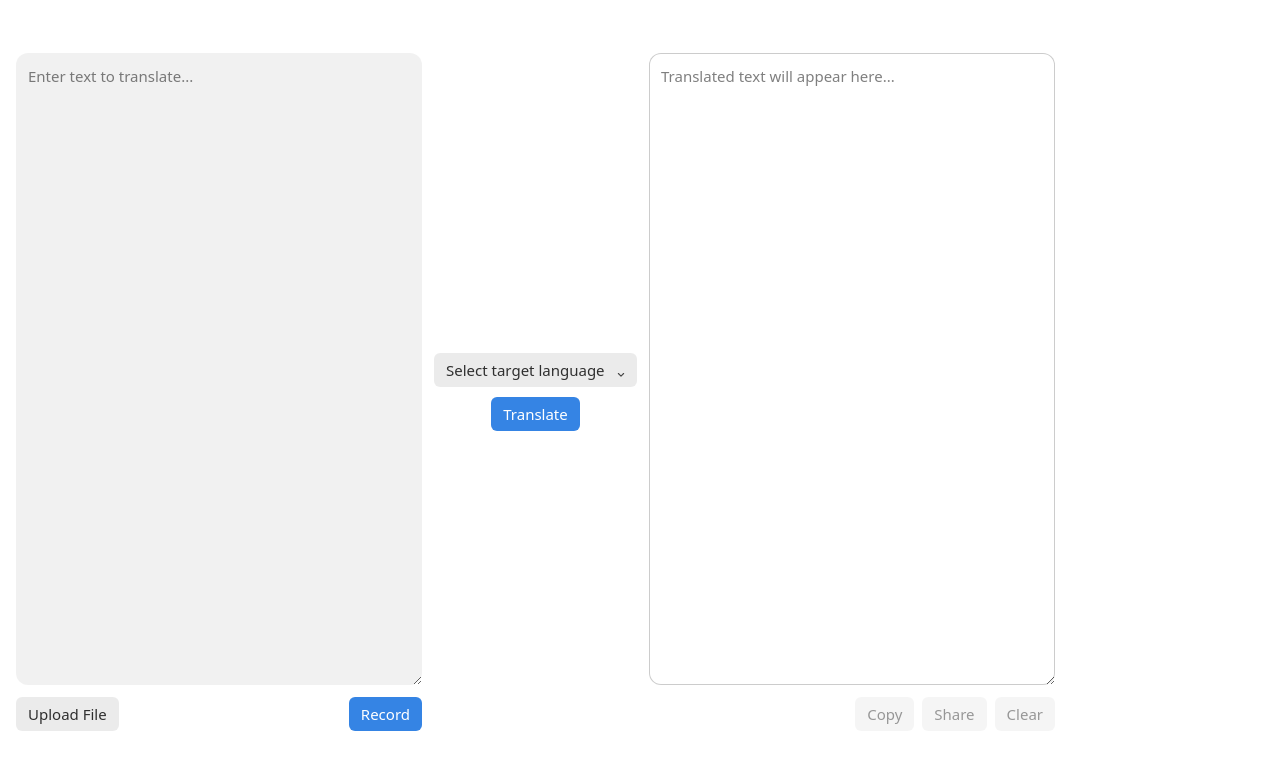
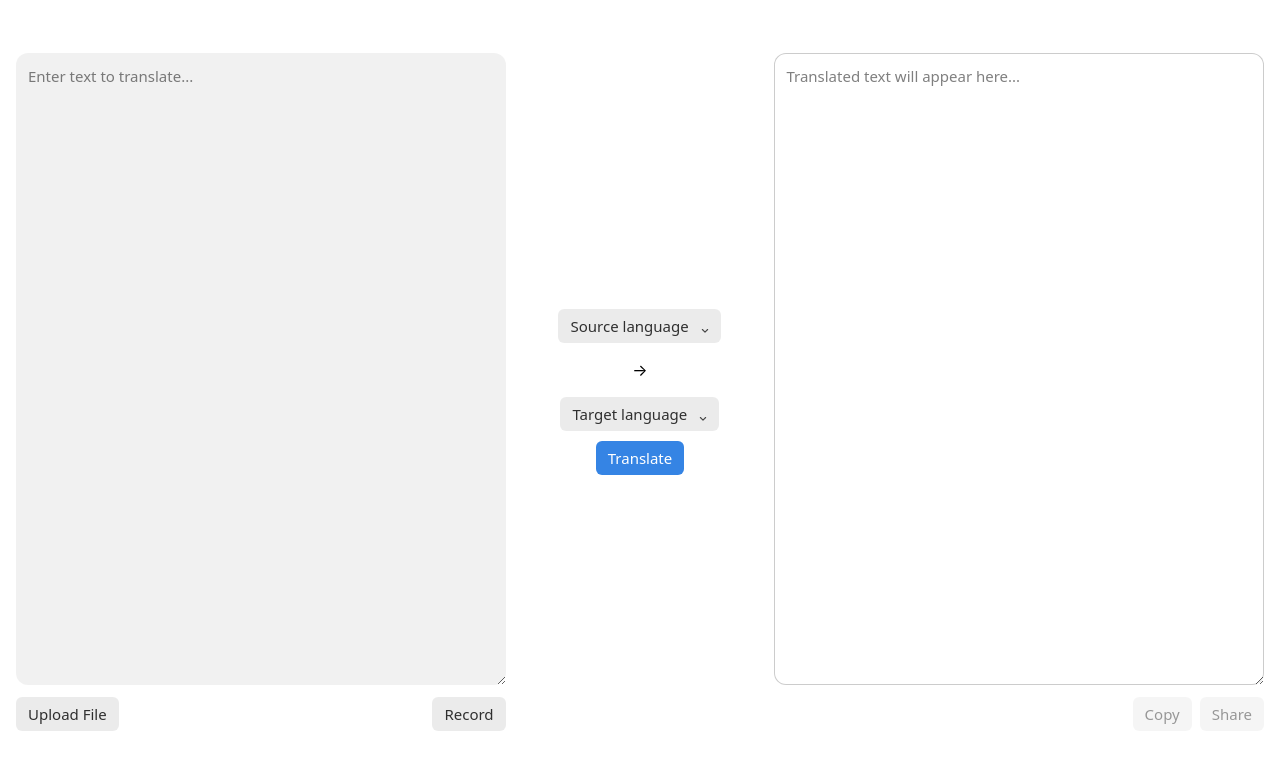
Before and after one commit to jgw96/translator, a website built with Vite: page index.html in a window 1280 px wide. Built offline with nearby package versions, Linux system fonts and the light colour scheme.

Commit message:
source lang selector

```diff
--- a/index.html
+++ b/index.html
@@ -58,8 +58,15 @@
         </section>
 
         <section id="action-section">
-          <gtk-select placeholder="Select target language" id="target-language">
-          </gtk-select>
+          <div id="language-selectors">
+            <gtk-select placeholder="Source language" id="source-language">
+            </gtk-select>
+
+            <p>&rarr;</p>
+
+            <gtk-select placeholder="Target language" id="target-language">
+            </gtk-select>
+          </div>
 
           <gtk-button suggested id="translate-button">Translate</gtk-button>
         </section>
@@ -74,8 +81,6 @@
           <div id="output-actions">
             <gtk-button id="copy-button">Copy</gtk-button>
             <gtk-button id="share-button">Share</gtk-button>
-
-            <gtk-button id="clear-button">Clear</gtk-button>
           </div>
         </section>
       </div>
--- a/src/components/app-record.js
+++ b/src/components/app-record.js
@@ -40,7 +40,6 @@ export class AppRecord extends LitElement {
           `
         : html`
             <gtk-button
-              suggested
               id="record-button"
               ?loading=${this._recordLoading}
               @click=${this._handleRecord}
--- a/src/main.js
+++ b/src/main.js
@@ -1,7 +1,7 @@
-import { translateText } from './translation-service.js';
+import { translateText, detectLanguage } from './translation-service.js';
 import { transcribeAudio } from './transcribe-service.js';
 
-document.querySelector('gtk-select').items = [
+const langs = [
   { value: 'en', label: 'English' },
   { value: 'es', label: 'Spanish' },
   { value: 'fr', label: 'French' },
@@ -10,12 +10,26 @@ document.querySelector('gtk-select').items = [
   { value: 'ja', label: 'Japanese' },
 ];
 
+document.querySelector('gtk-select#source-language').items = langs;
+document.querySelector('gtk-select#target-language').items = langs;
+
 enableDisableOutputButtons(true);
 
 const inputTextarea = document.getElementById('input-text');
 const outputTextarea = document.getElementById('output-text');
 const targetLanguageSelect = document.getElementById('target-language');
 const translateButton = document.getElementById('translate-button');
+const sourceLanguageSelect = document.getElementById('source-language');
+
+inputTextarea.onchange = async (event) => {
+  console.log('Input textarea changed:', event);
+  const text = event.target.value;
+
+  const langCode = await detectLanguage(text);
+  console.log(`Detected language code: ${langCode}`);
+
+  sourceLanguageSelect.value = langCode;
+};
 
 translateButton.addEventListener('click', async () => {
   translateButton.loading = true;
@@ -156,12 +170,6 @@ copyButton.addEventListener('click', async () => {
   }
 });
 
-const clearButton = document.getElementById('clear-button');
-clearButton.addEventListener('click', () => {
-  outputTextarea.value = '';
-  enableDisableOutputButtons(true);
-});
-
 const shareButton = document.getElementById('share-button');
 shareButton.addEventListener('click', async () => {
   try {
--- a/styles.css
+++ b/styles.css
@@ -32,7 +32,13 @@ header h1 {
 main {
   padding: 16px;
   height: 94vh;
+  display: grid;
+  align-items: center;
+}
+
+#language-selectors {
   display: flex;
+  flex-direction: column;
   align-items: center;
 }
 
@@ -89,7 +95,6 @@ gtk-textarea::part(textarea) {
 }
 
 @media (prefers-color-scheme: dark) {
-
   :root,
   body {
     background-color: #222226;
```
Lines whose indentation alone changed are shown as unchanged.
